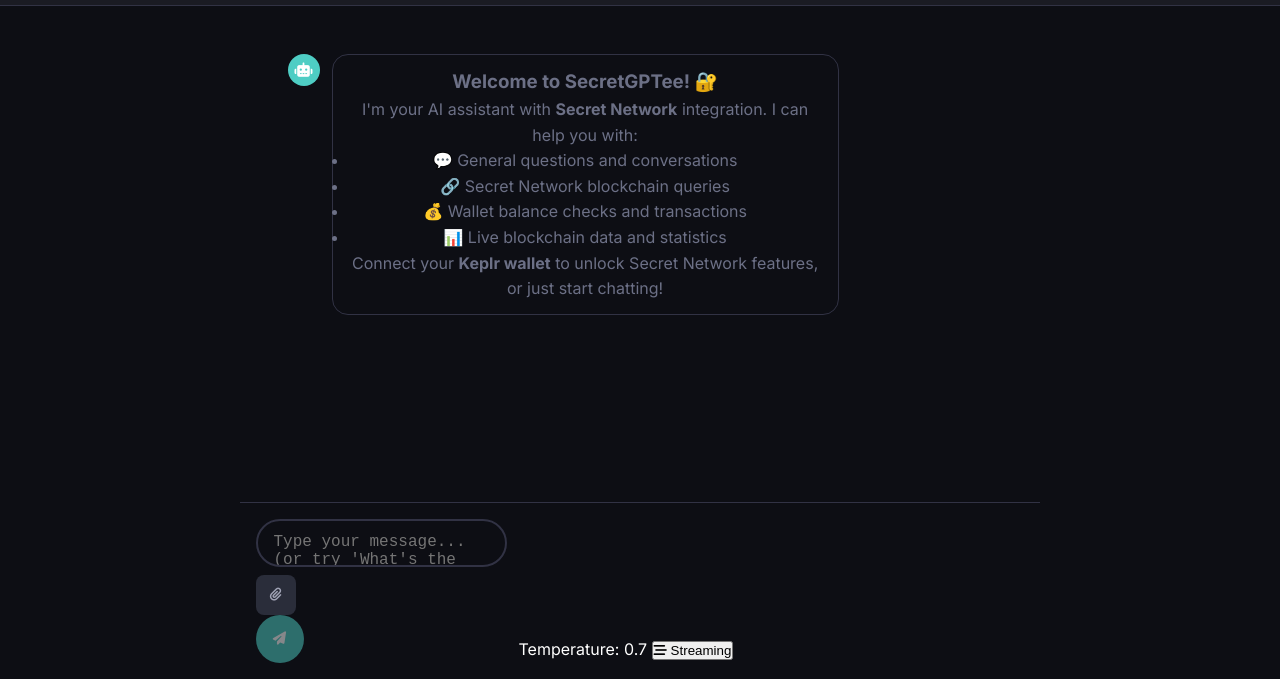
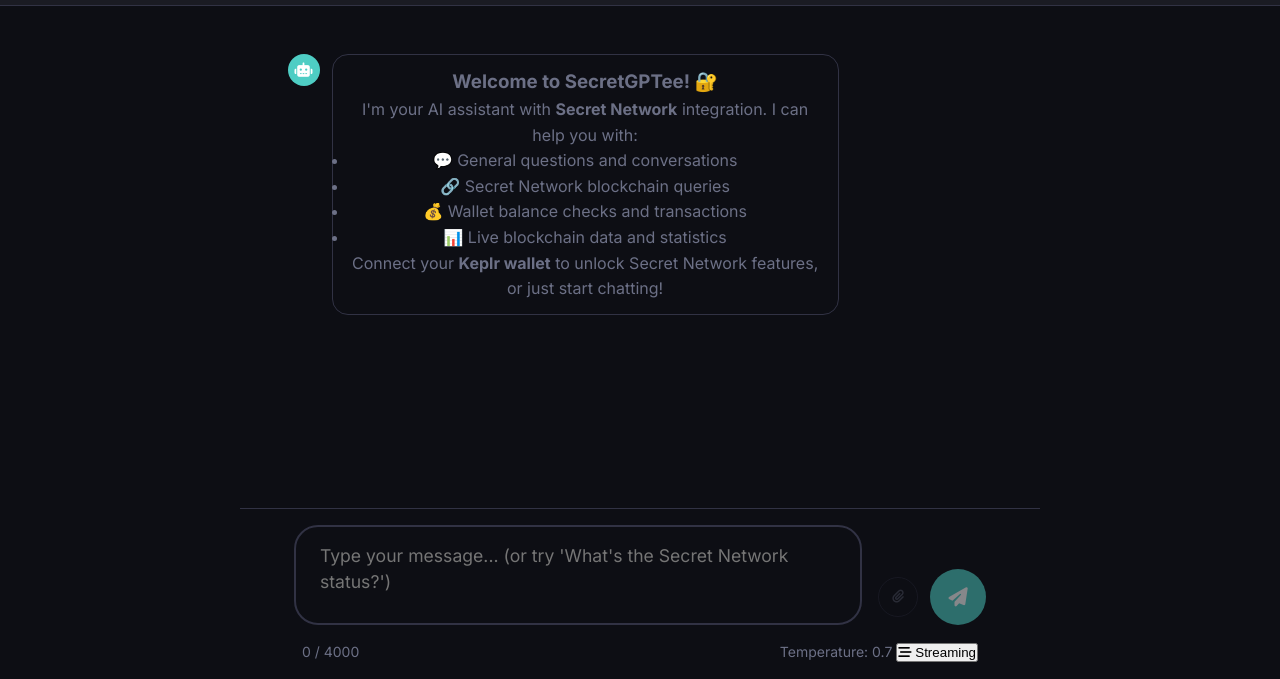
Before and after one commit to MrGarbonzo/secretGPT, a plain HTML site: page interfaces/secret_gptee/templates/index.html in a window 1280 px wide. Shown: the part 121-800 px from the top of the page. Drawn offline with Linux system fonts and the light colour scheme.

Commit message:
Enhance chat input box size and layout
Input Box Changes:
- Doubled input height from 48px to 100px minimum
- Increased max height to 200px for longer messages
- Set input container to 90% width (wider than welcome message)
- Center-aligned input container with auto margins
- Increased font size to 1.1rem with better line spacing

Layout Improvements:
- Changed input-container to flex column layout
- Added input-wrapper flex container for horizontal layout
- Increased send button size to 56x56px to match larger input
- Added icon button styles for attach button (40x40px)
- Fixed input-footer positioning and styling
- Increased padding for more comfortable typing area

Visual Enhancements:
- Larger, more readable text input area
- Better proportions matching user request
- Improved button sizes for easier clicking
- Consistent spacing and alignment

```diff
--- a/interfaces/secret_gptee/static/css/chat.css
+++ b/interfaces/secret_gptee/static/css/chat.css
@@ -163,9 +163,10 @@
 
 .input-container {
     display: flex;
-    gap: 0.75rem;
-    align-items: end;
-    max-width: 100%;
+    flex-direction: column;
+    gap: 1rem;
+    max-width: 90%; /* Slightly wider than welcome message */
+    margin: 0 auto; /* Center the input container */
 }
 
 .message-input-wrapper {
@@ -173,18 +174,28 @@
     position: relative;
 }
 
+/* Input wrapper for layout */
+.input-wrapper {
+    display: flex;
+    gap: 1rem;
+    align-items: flex-end;
+    width: 100%;
+}
+
 #message-input {
     width: 100%;
-    min-height: 48px;
-    max-height: 120px;
-    padding: 0.75rem 1rem;
+    min-height: 100px; /* Doubled from 48px */
+    max-height: 200px; /* Increased max height */
+    padding: 1rem 1.5rem; /* More padding for larger area */
     border: 2px solid var(--border-color);
     border-radius: 1.5rem;
     background: var(--bg-color);
     color: var(--text-color);
-    font-size: 1rem;
+    font-size: 1.1rem; /* Slightly larger font */
+    line-height: 1.5; /* Better line spacing */
     resize: none;
     transition: border-color 0.2s ease;
+    font-family: inherit; /* Use the same font as the app */
 }
 
 #message-input:focus {
@@ -192,17 +203,32 @@
     border-color: var(--accent-color);
 }
 
+/* Input actions container */
+.input-actions {
+    display: flex;
+    gap: 0.75rem;
+    align-items: center;
+    flex-shrink: 0;
+}
+
+/* Input footer styling */
+.input-footer {
+    display: flex;
+    justify-content: space-between;
+    align-items: center;
+    font-size: 0.875rem;
+    color: var(--text-muted);
+    padding: 0 0.5rem;
+}
+
 .char-count {
-    position: absolute;
-    bottom: -1.5rem;
-    right: 0.5rem;
-    font-size: 0.75rem;
+    font-size: 0.875rem;
     color: var(--text-muted);
 }
 
-#send-btn {
-    width: 48px;
-    height: 48px;
+#send-btn, .send-btn {
+    width: 56px;
+    height: 56px;
     border-radius: 50%;
     border: none;
     background: var(--accent-color);
@@ -212,17 +238,44 @@
     display: flex;
     align-items: center;
     justify-content: center;
+    font-size: 1.2rem; /* Larger icon */
 }
 
-#send-btn:hover:not(:disabled) {
+#send-btn:hover:not(:disabled), .send-btn:hover:not(:disabled) {
     background: var(--accent-hover);
     transform: translateY(-1px);
 }
 
-#send-btn:disabled {
+#send-btn:disabled, .send-btn:disabled {
     opacity: 0.5;
     cursor: not-allowed;
     transform: none;
+}
+
+/* Icon buttons (attach, etc.) */
+.icon-btn {
+    width: 40px;
+    height: 40px;
+    border-radius: 50%;
+    border: 1px solid var(--border-color);
+    background: transparent;
+    color: var(--text-muted);
+    cursor: pointer;
+    transition: all 0.2s ease;
+    display: flex;
+    align-items: center;
+    justify-content: center;
+}
+
+.icon-btn:hover:not(:disabled) {
+    background: var(--bg-tertiary);
+    color: var(--text-primary);
+    border-color: var(--border-hover);
+}
+
+.icon-btn:disabled {
+    opacity: 0.3;
+    cursor: not-allowed;
 }
 
 .typing-indicator {
```
